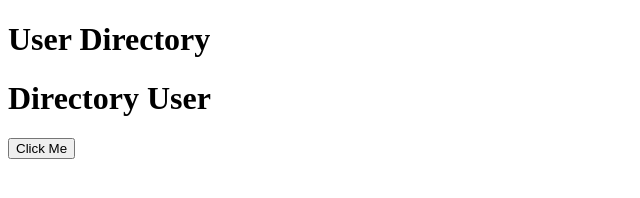
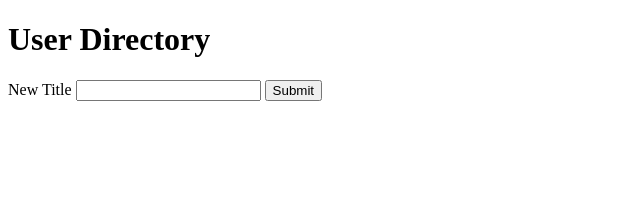
Before and after one commit to crawfo58/user-directory, a plain HTML site: page index.html in a window 1280 px wide. Shown: the whole page, without its empty margins (0-640 px from the left). Drawn offline with Linux system fonts and the light colour scheme.

Commit message:
Text box changes header text

```diff
--- a/index.html
+++ b/index.html
@@ -9,9 +9,12 @@
 </head>
 <body>
     <h1 class="header1">User Directory</h1>
-    <h1 class="header2">Directory User</h1>
 
-    <button id ="button1">Click Me</button>
+    <form id="userForm">
+        <label for="heading">New Title</label>
+        <input type="text" name="heading">
+        <button type="submit">Submit</button>
+    </form>
 
     <script src="index.js"></script>
 </body>
--- a/index.js
+++ b/index.js
@@ -1,6 +1,9 @@
 console.log('It works!')
-const changeText = function() {
-    document.getElementsByClassName('header2')[0].innerHTML = 'Button Clicked'
-  }
-const button = document.querySelector('button')
-button.addEventListener('click', changeText)
+const changeText = function(ev) {
+    ev.preventDefault()
+    const heading = document.querySelector('h1')
+    const input = document.querySelector('input')
+    heading.textContent = input.value
+}
+const form = document.querySelector('form#userForm')
+form.addEventListener('submit', changeText)
```
